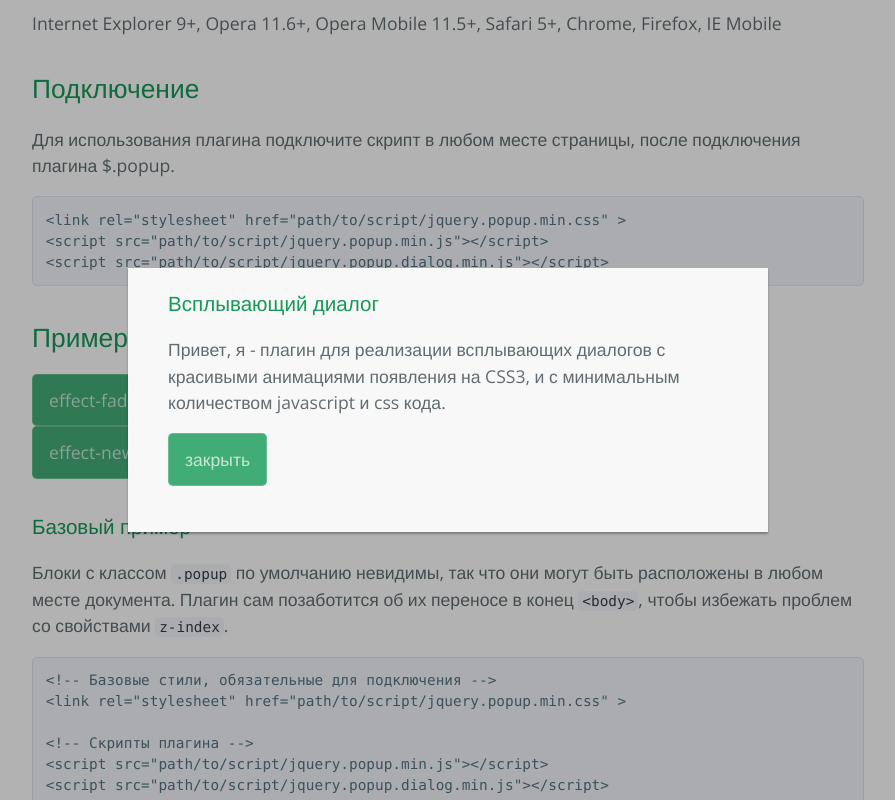
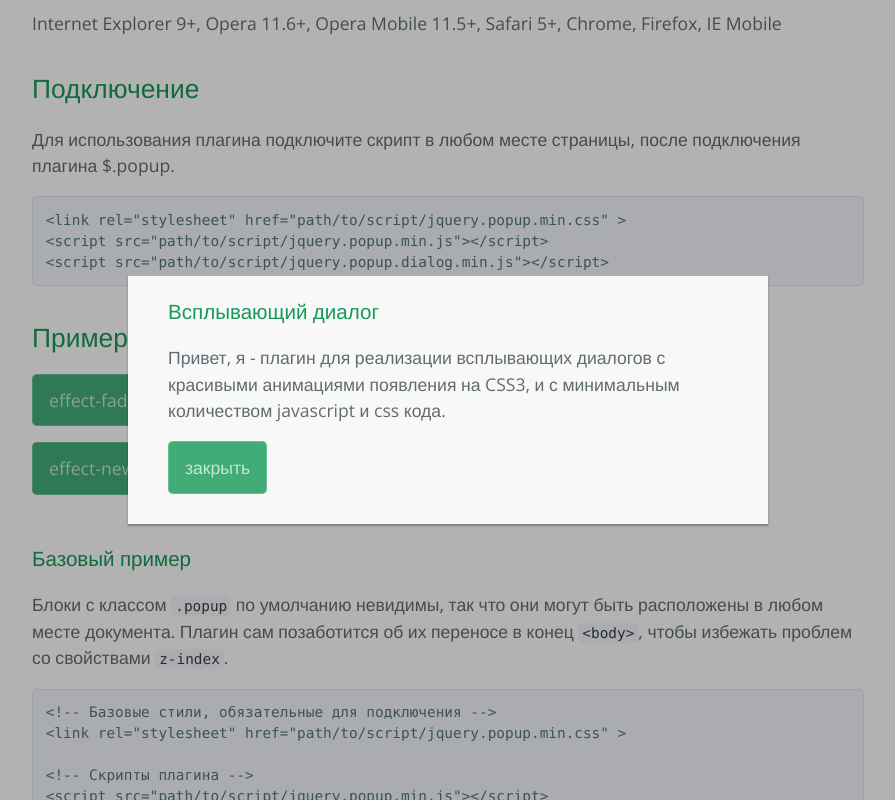
Before and after one commit to Konstantin-Kachurenko/jquery-popup-dialog, a plain HTML site: page index.html in a window 1280 px wide. Both pictures are taken after a click on the button "effect-fade-scale". Shown: the part 755-1555 px from the top of the page, without its empty margins (192-1087 px from the left). Drawn offline with nearby package versions, Linux system fonts and the light colour scheme.

Commit message:
Update index.html

```diff
--- a/index.html
+++ b/index.html
@@ -63,13 +63,13 @@
 <h2>
 <a id="examples" class="anchor" href="#%D0%9F%D1%80%D0%B8%D0%BC%D0%B5%D1%80%D1%8B" aria-hidden="true"><span class="octicon octicon-link"></span></a>Примеры</h2>
 
-<button class="btn dark" data-dialog="#popup-dialog" style="margin-bottom: 0;">effect-fade-scale</button>
-<button class="btn dark" data-dialog="#popup-dialog" style="margin-bottom: 0;">effect-slide-right</button>
-<button class="btn dark" data-dialog="#popup-dialog" style="margin-bottom: 0;">effect-slide-left</button>
-<button class="btn dark" data-dialog="#popup-dialog" style="margin-bottom: 0;">effect-slide-top</button>
-<button class="btn dark" data-dialog="#popup-dialog" style="margin-bottom: 0;">effect-newspaper</button>
-<button class="btn dark" data-dialog="#popup-dialog" style="margin-bottom: 0;">effect-sticky</button>
-<button class="btn dark" data-dialog="#popup-dialog" style="margin-bottom: 0;">fade-in (no effect)</button>
+<button class="btn dark" data-dialog="#popup-dialog">effect-fade-scale</button>
+<button class="btn dark" data-dialog="#popup-dialog">effect-slide-right</button>
+<button class="btn dark" data-dialog="#popup-dialog">effect-slide-left</button>
+<button class="btn dark" data-dialog="#popup-dialog">effect-slide-top</button>
+<button class="btn dark" data-dialog="#popup-dialog">effect-newspaper</button>
+<button class="btn dark" data-dialog="#popup-dialog">effect-sticky</button>
+<button class="btn dark" data-dialog="#popup-dialog">fade-in (no effect)</button>
 
 <div class="popup effect-fade-scale" id="popup-dialog">
   <div class="popup-content">
@@ -79,7 +79,7 @@
     с красивыми анимациями появления на CSS3, и с минимальным
     количеством javascript и css кода.
     </p>
-    <button class="popup-close btn dark">закрыть</button>
+    <button class="popup-close btn dark" style="margin-bottom: 0">закрыть</button>
   </div>
 </div>
 
```
